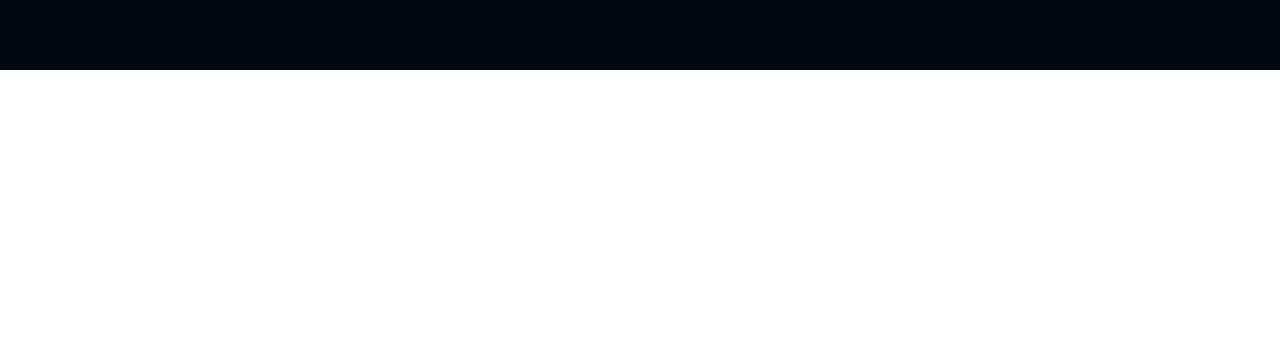
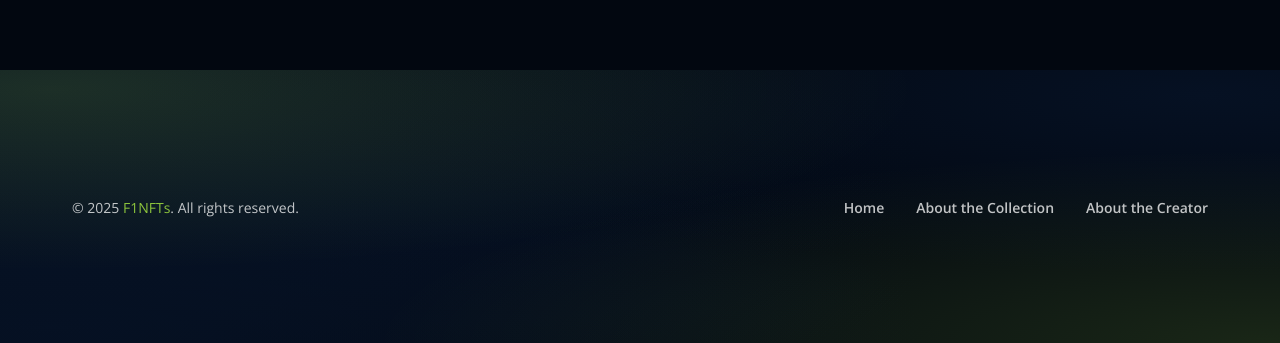
Before and after one commit to lorematteo/f1-card-packs-nft, a Next.js app in the folder frontend/: page / in a window 1280 px wide. Shown: the part 2583-2926 px from the top of the page. Before the commit the page ends 2653 px from the top, so only its background shows below. Built offline with nearby package versions, Linux system fonts and the light colour scheme.

Commit message:
feat(footer): creating the footer

```diff
--- a/frontend/src/app/page.tsx
+++ b/frontend/src/app/page.tsx
@@ -1,6 +1,7 @@
 import CollectionInfo from '@/features/collection-info';
 import CreatorInfo from '@/features/creator-info';
 import CTA from '@/features/cta';
+import Footer from '@/features/footer';
 import Header from '@/features/header';
 import Sponsors from '@/features/sponsors';
 
@@ -12,6 +13,7 @@
       <CollectionInfo />
       <CreatorInfo />
       <CTA />
+      <Footer />
     </>
   );
 };
--- /dev/null
+++ b/frontend/src/const/menu.tsx
@@ -0,0 +1,5 @@
+export const MENU = [
+  { text: 'Home', href: '#header' },
+  { text: 'About the Collection', href: '#collection' },
+  { text: 'About the Creator', href: '#creator' },
+];
--- a/frontend/src/features/creator-info/index.tsx
+++ b/frontend/src/features/creator-info/index.tsx
@@ -6,7 +6,7 @@
 
 const CreatorInfo: React.FC = () => {
   return (
-    <div className="relative flex justify-center bg-background pt-32" id="artist">
+    <div className="relative flex justify-center bg-background pt-32" id="creator">
       <Image
         src="/details/detail3.png"
         alt="Detail 3"
--- /dev/null
+++ b/frontend/src/features/footer/index.tsx
@@ -0,0 +1,33 @@
+import Wrapper from '@/components/wrapper';
+import { MENU } from '@/const/menu';
+import Link from 'next/link';
+import React from 'react';
+
+const Footer: React.FC = () => {
+  return (
+    <div className="flex justify-center bg-background bg-green-gradient">
+      <Wrapper className="my-32 flex w-full flex-col-reverse justify-between gap-16 lg:flex-row lg:gap-0">
+        <div className="mx-auto lg:mx-0">
+          <p className="text-sm opacity-75">
+            © {new Date().getFullYear()}{' '}
+            <Link href="" target="_blank">
+              <span className="text-primary hover:underline">F1NFTs</span>
+            </Link>
+            . All rights reserved.
+          </p>
+        </div>
+        <div className="flex flex-wrap justify-center gap-x-8 gap-y-2">
+          {MENU.map((item, index) => (
+            <Link href={item.href} key={index}>
+              <p className="cursor-pointer text-center text-sm font-semibold opacity-75 transition-colors duration-200 hover:text-primary lg:text-left">
+                {item.text}
+              </p>
+            </Link>
+          ))}
+        </div>
+      </Wrapper>
+    </div>
+  );
+};
+
+export default Footer;
--- a/frontend/tailwind.config.ts
+++ b/frontend/tailwind.config.ts
@@ -16,6 +16,16 @@
       },
       backgroundImage: {
         'circle-glow': "url('/backgrounds/bg-circle.png')",
+        'green-gradient': `
+          radial-gradient(at 99% 99%, hsla(82, 94%, 62%, 0.13) 0px, transparent 50%),
+          radial-gradient(at 4% 7%, hsla(82, 94%, 62%, 0.13) 0px, transparent 50%),
+          radial-gradient(at 4% 28%, hsla(217, 72%, 8%, 1) 0px, transparent 50%),
+          radial-gradient(at 4% 73%, hsla(217, 72%, 8%, 1) 0px, transparent 50%),
+          radial-gradient(at 4% 49%, hsla(217, 72%, 8%, 1) 0px, transparent 50%),
+          radial-gradient(at 4% 93%, hsla(217, 72%, 8%, 1) 0px, transparent 50%),
+          radial-gradient(at 94% 9%, hsla(217, 72%, 8%, 1) 0px, transparent 50%),
+          radial-gradient(at 4% 8%, hsla(218, 72%, 8%, 1) 0px, transparent 50%)
+        `,
       },
     },
   },
```
